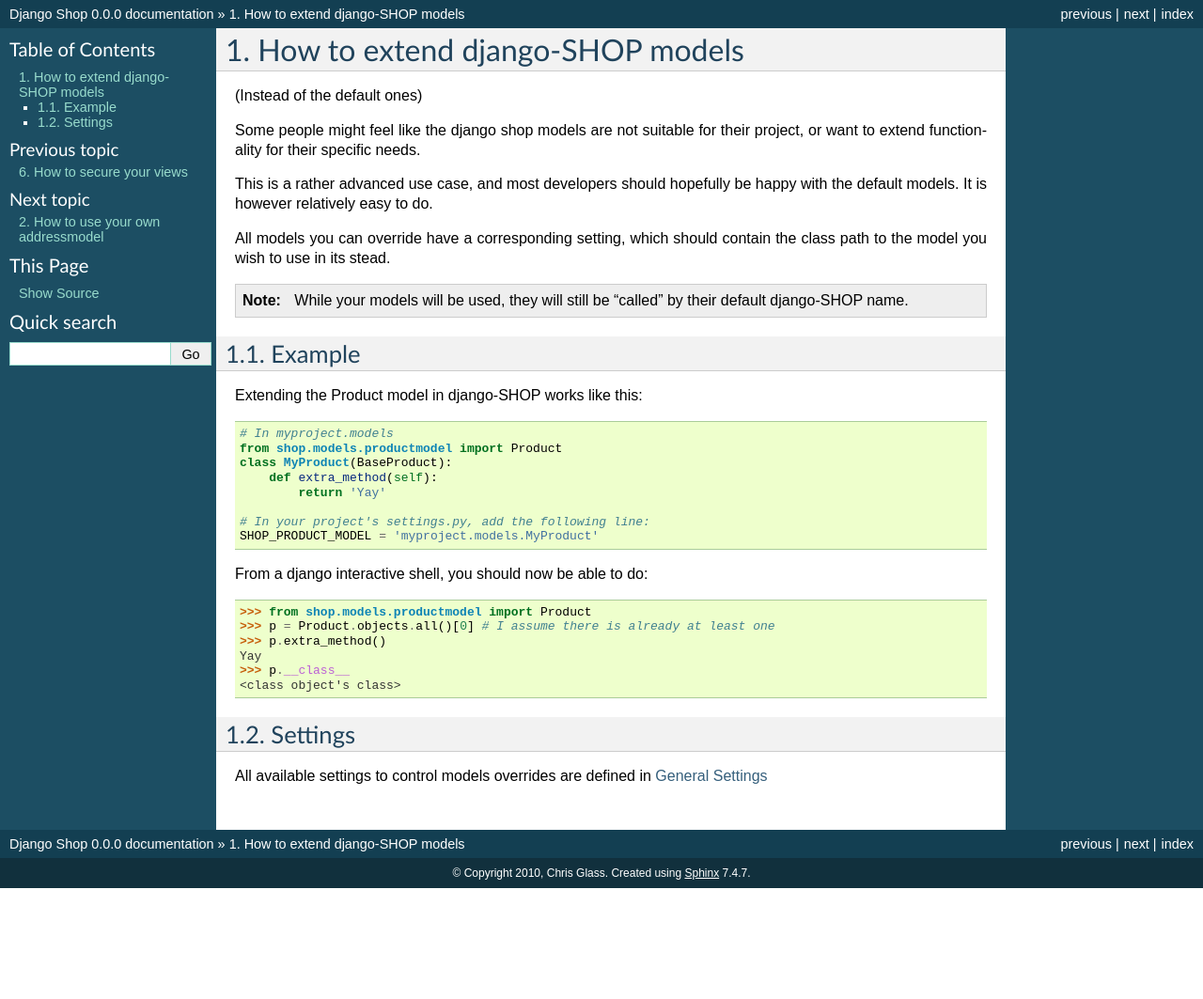
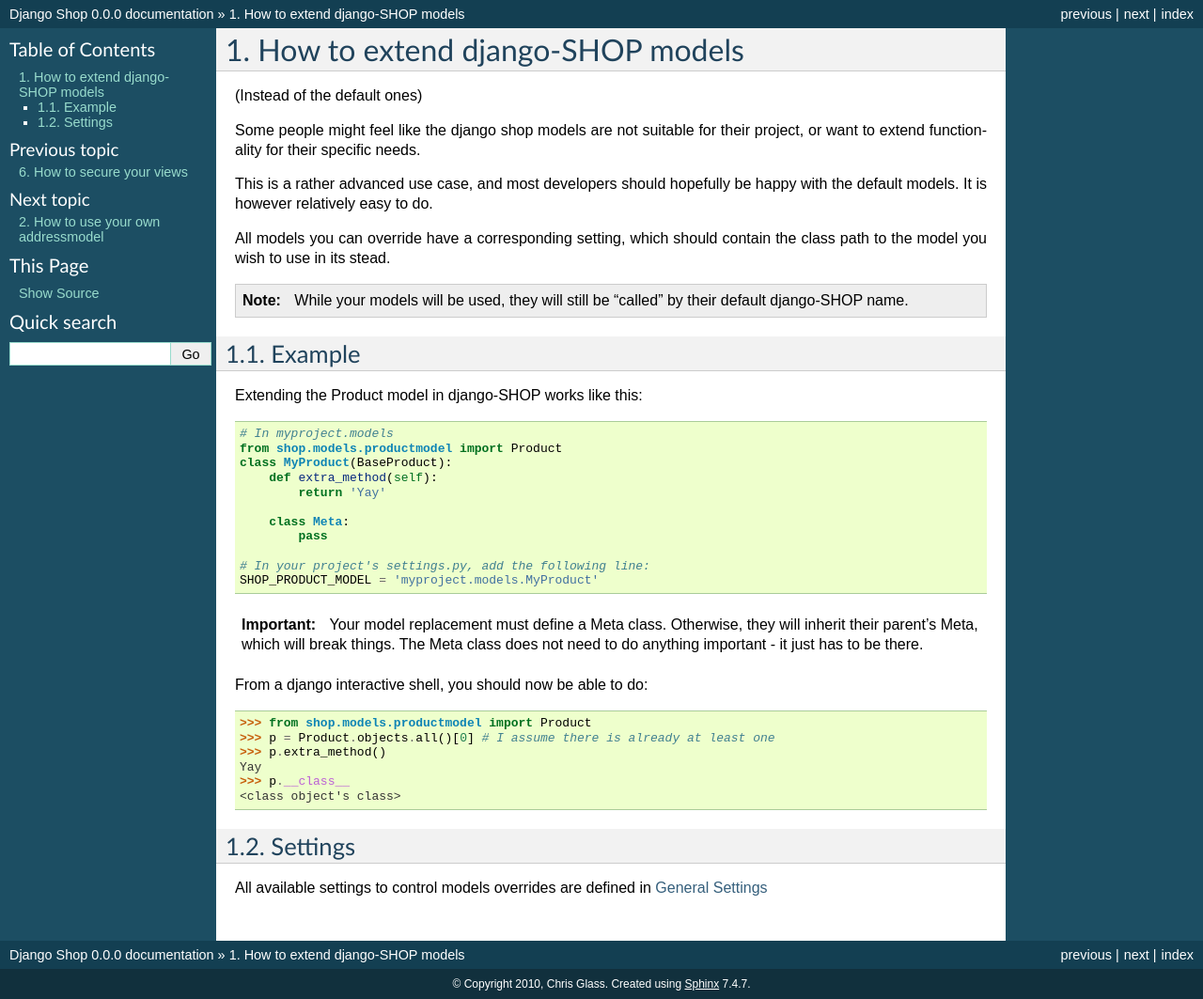
Before and after one commit to joker-softdev/django_shop, a Sphinx documentation site: the page built from docs/howto/how-to-extend-django-shop-models.rst, in a window 1280 px wide. Shown: the whole page at 94% size. Built offline with Sphinx 7.4.7, drawn with Linux system fonts in a browser that asks for light colours; before the commit the page ends 945 px from its top, so only the background shows below that.

Commit message:
Documented restriction that shop model subclasses *must* define a Meta class.

```diff
--- a/docs/getting-started.rst
+++ b/docs/getting-started.rst
@@ -123,6 +123,12 @@
         cover_picture = models.ImageField()
         isbn = models.CharField(max_length=255)
 
+        class Meta:
+            ordering = ['author']
+
+
+.. note:: The only limitation is that your product subclass must define a
+   ``Meta`` class.
 
 Like a normal Django Model, you might want to register it to the admin interface
 to allow easy edition by your users. In an admin.py file::
--- a/docs/howto/how-to-extend-django-shop-models.rst
+++ b/docs/howto/how-to-extend-django-shop-models.rst
@@ -27,8 +27,15 @@
         def extra_method(self):
             return 'Yay'
 
+        class Meta:
+            pass
+
     # In your project's settings.py, add the following line:
     SHOP_PRODUCT_MODEL = 'myproject.models.MyProduct'
+
+.. important:: Your model replacement must define a Meta class. Otherwise, they
+   will inherit their parent's Meta, which will break things. The Meta class
+   does not need to do anything important - it just has to be there.
 
 From a django interactive shell, you should now be able to do::
 
--- a/docs/howto/how-to-product.rst
+++ b/docs/howto/how-to-product.rst
@@ -14,7 +14,11 @@
 	from django.db import models
 
 	class Book(Product):
-		isbn = models.CharField(max_length=255)
+	    isbn = models.CharField(max_length=255)
+            class Meta: pass
+
+.. note:: Your product subclass must define a Meta class. Usually, you will
+   want to do so anyway, to define ordering and verbose names for example.
 
 The following fields are already defined in the Product superclass:
 
```
